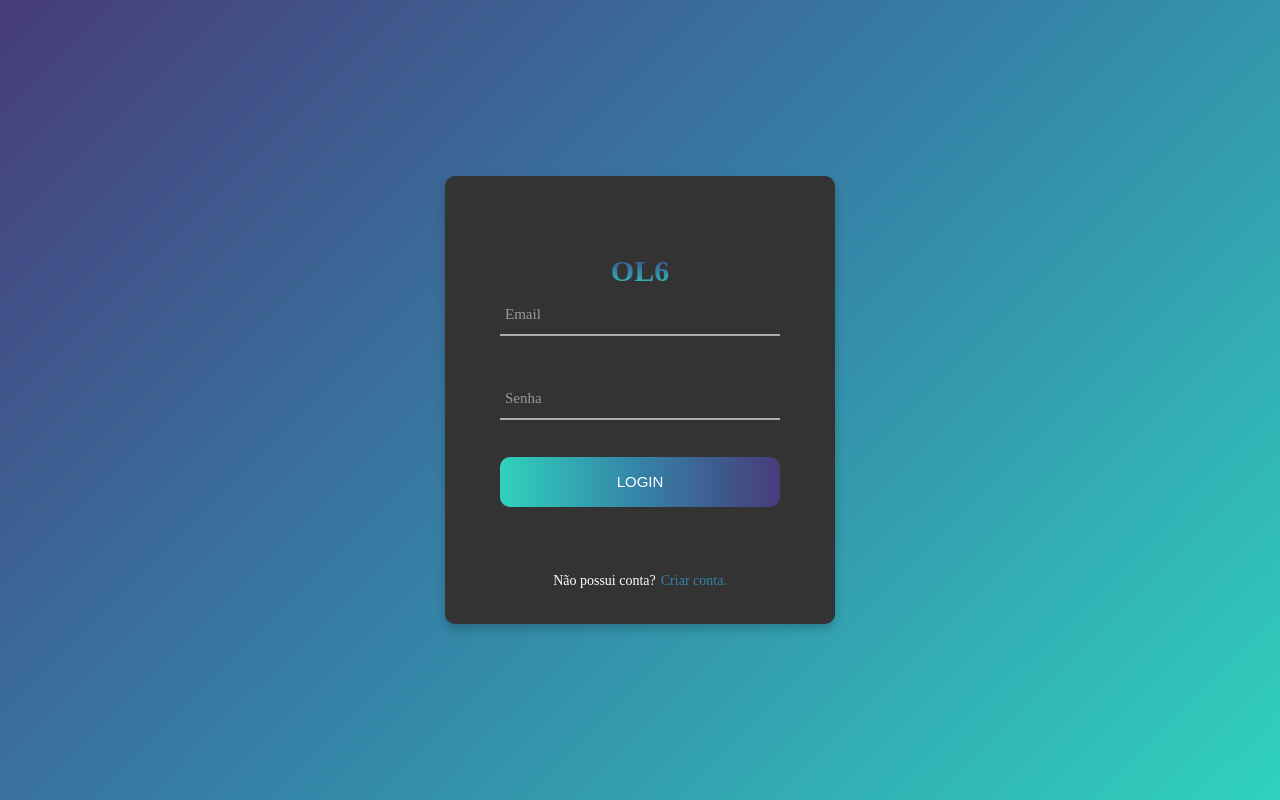
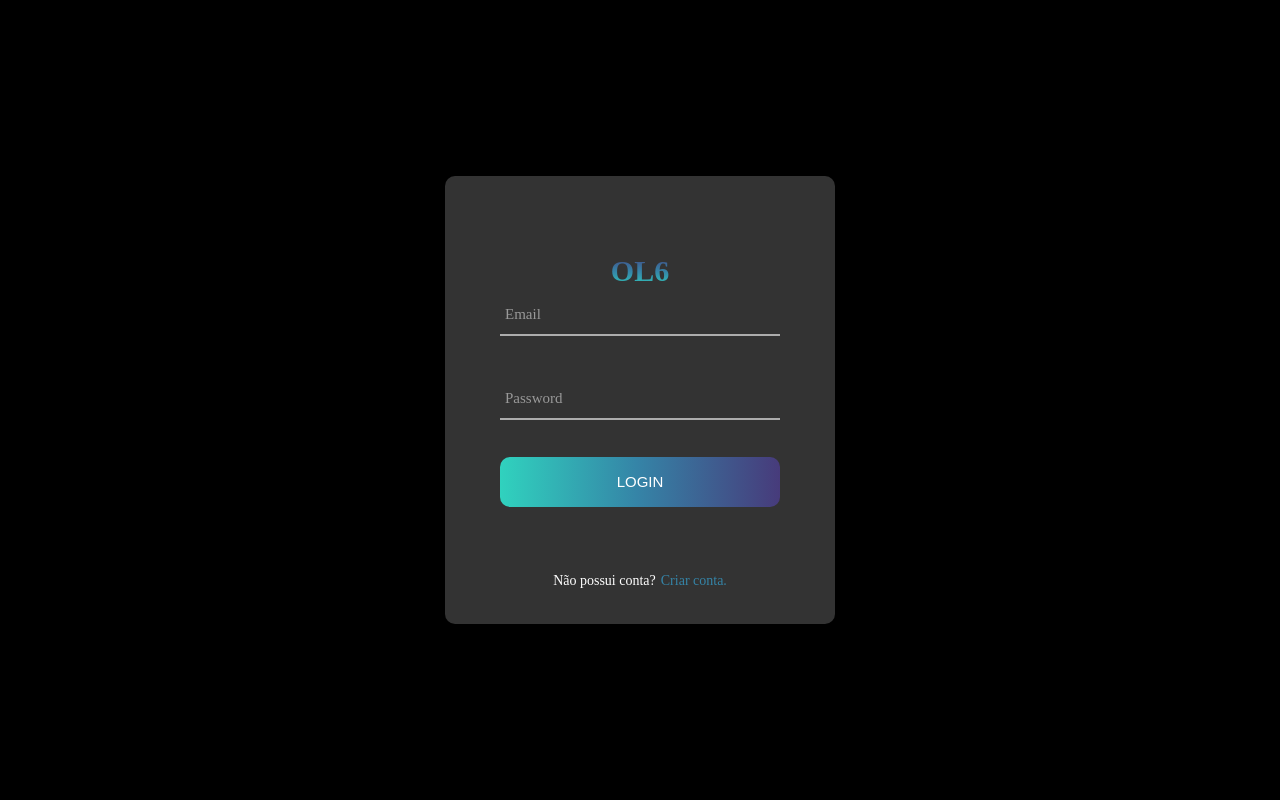
Before and after one commit to Carlosajunior/OL6-Frontend, a React (Vite) app: page /login in a window 1280 px wide. Built offline with nearby package versions, Linux system fonts and the light colour scheme.

Commit message:
feat: componentização dos inputs

```diff
--- a/package.json
+++ b/package.json
@@ -11,7 +11,8 @@
   },
   "dependencies": {
     "react": "^18.2.0",
-    "react-dom": "^18.2.0"
+    "react-dom": "^18.2.0",
+    "react-router-dom": "^6.2.1"
   },
   "devDependencies": {
     "@types/react": "^18.2.37",
--- a/src/App.tsx
+++ b/src/App.tsx
@@ -1,58 +1,7 @@
-import { useState } from "react";
-import "./styles.css";
+import { AppRouter } from "./routes/router";
 
-function App() {
-  const [email, setEmail] = useState("");
-  const [password, setPassword] = useState("");
-  return (
-    <div className="container">
-      <div className="container-login">
-        <div className="wrap-login">
-          <form className="login-form">
-            <h1 className="login-form-title">OL6</h1>
-            <div className="wrap-input-email">
-              <input
-                className={
-                  email !== "" ? "has-value input-email" : "input-email"
-                }
-                type="email"
-                value={email}
-                onChange={(e) => setEmail(e.target.value)}
-              />
-              <span className="focus-input" data-placeholder="Email"></span>
-            </div>
-
-            <div className="wrap-input-password">
-              <input
-                className={
-                  password !== ""
-                    ? "has-value input-password"
-                    : "input-password"
-                }
-                type="password"
-                value={password}
-                onChange={(e) => setPassword(e.target.value)}
-              />
-              <span className="focus-input" data-placeholder="Senha"></span>
-            </div>
-
-            <div className="container-login-form-btn">
-              <button className="login-form-btn">Login</button>
-            </div>
-
-            <div className="text-center-login-form">
-              <span className="text-for-non-registered-user">
-                Não possui conta?
-              </span>
-              <a href="#" className="link-text-for-signup">
-                Criar conta.
-              </a>
-            </div>
-          </form>
-        </div>
-      </div>
-    </div>
-  );
-}
+export const App = () => {
+  return <AppRouter />;
+};
 
 export default App;
--- /dev/null
+++ b/src/components/InputComponents/input-components-styles.css
@@ -0,0 +1,90 @@
+.wrap-input {
+  width: 100%;
+  position: relative;
+  border-bottom: 2px solid #adadad;
+  margin-bottom: 37px;
+}
+
+[class*="input-"] {
+  font-size: 15px;
+  color: white;
+  line-height: 1.2;
+  border: none;
+  display: block;
+  width: 100%;
+  height: 45px;
+  background: transparent;
+  padding: 0 5px;
+}
+
+.focus-input {
+  position: absolute;
+  display: block;
+  width: 100%;
+  height: 100%;
+  top: 0;
+  left: 0;
+  pointer-events: none;
+  color: #adadad;
+}
+.focus-input::before {
+  content: "";
+  display: block;
+  position: absolute;
+  bottom: -2px;
+  left: 0;
+  width: 0;
+  height: 2px;
+  -webkit-transition: all 0.4s;
+  -o-transition: all 0.4s;
+  -moz-transition: all 0.4s;
+  background: -webkit-linear-gradient(
+    to left,
+    #473b7b 0%,
+    #3584a7 51%,
+    #30d2be 100%
+  );
+  background: -o-linear-gradient(
+    to left,
+    #473b7b 0%,
+    #3584a7 51%,
+    #30d2be 100%
+  );
+  background: -moz-linear-gradient(
+    to left,
+    #473b7b 0%,
+    #3584a7 51%,
+    #30d2be 100%
+  );
+  background: linear-gradient(to left, #473b7b 0%, #3584a7 51%, #30d2be 100%);
+}
+.focus-input::after {
+  font-size: 15px;
+  color: #999999;
+  line-height: 1.2;
+  content: attr(data-placeholder);
+  display: block;
+  width: 100%;
+  position: absolute;
+  top: 16px;
+  left: 0px;
+  padding-left: 5px;
+  -webkit-transition: all 0.4s;
+  -o-transition: all 0.4s;
+  -moz-transition: all 0.4s;
+}
+[class*="input-"]:focus {
+  outline: 0;
+}
+
+[class*="input-"]:focus + .focus-input::after {
+  top: -15px;
+}
+
+[class*="input-"]:focus + .focus-input::before {
+  width: 100%;
+}
+
+.has-value + .focus-input::after {
+  top: -15px;
+}
--- /dev/null
+++ b/src/components/InputComponents/input-components.tsx
@@ -0,0 +1,19 @@
+import { useState } from "react";
+import "./input-components-styles.css";
+
+export const InputComponent = ({ inputName, inputType, inputPlaceholder }) => {
+  const [data, setData] = useState("");
+  return (
+    <div className="wrap-input">
+      <input
+        className={
+          data !== "" ? `has-value input-${inputName}` : `input-${inputName}`
+        }
+        type={inputType}
+        value={data}
+        onChange={(e) => setData(e.target.value)}
+      />
+      <span className="focus-input" data-placeholder={inputPlaceholder}></span>
+    </div>
+  );
+};
--- /dev/null
+++ b/src/components/LayoutComponents/layout-components-styles.css
@@ -0,0 +1,23 @@
+.container {
+  width: 100%;
+  margin: 0 auto;
+  caret-color: transparent;
+}
+.container-login {
+  width: 100%;
+  min-height: 100vh;
+  display: flex;
+  flex-wrap: wrap;
+  align-items: center;
+  justify-content: center;
+  padding: 15px;
+  background-color: black;
+}
+.wrap-login {
+  width: 390px;
+  background-color: #333;
+  border-radius: 10px;
+  overflow: hidden;
+  padding: 77px 55px 33px 55px;
+  box-shadow: 0 5px 10px 0px rgba(0, 0, 0, 0.2);
+}
--- /dev/null
+++ b/src/components/LayoutComponents/layout-components.tsx
@@ -0,0 +1,10 @@
+import "./layout-components-styles.css";
+export const LayoutComponents = (props) => {
+  return (
+    <div className="container">
+      <div className="container-login">
+        <div className="wrap-login">{props.children}</div>
+      </div>
+    </div>
+  );
+};
--- /dev/null
+++ b/src/pages/Login/login-form.tsx
@@ -0,0 +1,38 @@
+import { Link } from "react-router-dom";
+import "../../styles/login-styles.css";
+import { LayoutComponents } from "../../components/LayoutComponents/layout-components";
+import { InputComponent } from "../../components/InputComponents/input-components";
+
+export const LoginForm = () => {
+  return (
+    <LayoutComponents>
+      <form className="login-form">
+        <h1 className="login-form-title">OL6</h1>
+
+        <InputComponent
+          inputName="email"
+          inputType="text"
+          inputPlaceholder="Email"
+        />
+        <InputComponent
+          inputName="password"
+          inputType="password"
+          inputPlaceholder="Password"
+        />
+
+        <div className="container-login-form-btn">
+          <button className="login-form-btn">Login</button>
+        </div>
+
+        <div className="text-center-login-form">
+          <span className="text-for-non-registered-user">
+            Não possui conta?
+          </span>
+          <Link className="link-text-for-signup" to="">
+            Criar conta.
+          </Link>
+        </div>
+      </form>
+    </LayoutComponents>
+  );
+};
--- /dev/null
+++ b/src/pages/Signup/signup-form.tsx
@@ -0,0 +1,5 @@
+import { LayoutComponents } from "../../components/LayoutComponents/layout-components";
+
+export function SignUpForm() {
+  return <LayoutComponents></LayoutComponents>;
+}
--- /dev/null
+++ b/src/routes/router.tsx
@@ -0,0 +1,12 @@
+import { BrowserRouter as Router, Routes, Route } from "react-router-dom";
+import { LoginForm } from "../pages/Login/login-form";
+
+export const AppRouter = () => {
+  return (
+    <Router>
+      <Routes>
+        <Route path="/login" element={<LoginForm />}></Route>
+      </Routes>
+    </Router>
+  );
+};
--- a/src/styles.css
+++ b/src/styles/login-styles.css
@@ -3,34 +3,7 @@
   padding: 0;
   box-sizing: border-box;
 }
-.container {
-  width: 100%;
-  margin: 0 auto;
-  caret-color: transparent;
-}
-.container-login {
-  width: 100%;
-  min-height: 100vh;
-  display: flex;
-  flex-wrap: wrap;
-  align-items: center;
-  justify-content: center;
-  padding: 15px;
-  background-image: linear-gradient(
-    -225deg,
-    #473b7b 0%,
-    #3584a7 51%,
-    #30d2be 100%
-  );
-}
-.wrap-login {
-  width: 390px;
-  background-color: #333;
-  border-radius: 10px;
-  overflow: hidden;
-  padding: 77px 55px 33px 55px;
-  box-shadow: 0 5px 10px 0px rgba(0, 0, 0, 0.2);
-}
+
 .login-form {
   width: 100%;
 }
--- a/tsconfig.json
+++ b/tsconfig.json
@@ -18,7 +18,8 @@
     "strict": true,
     "noUnusedLocals": true,
     "noUnusedParameters": true,
-    "noFallthroughCasesInSwitch": true
+    "noFallthroughCasesInSwitch": true,
+    "noImplicitAny": false
   },
   "include": ["src"],
   "references": [{ "path": "./tsconfig.node.json" }]
```
Also changed, not shown: 1 other file (tests, documents, lock files or other folders).
